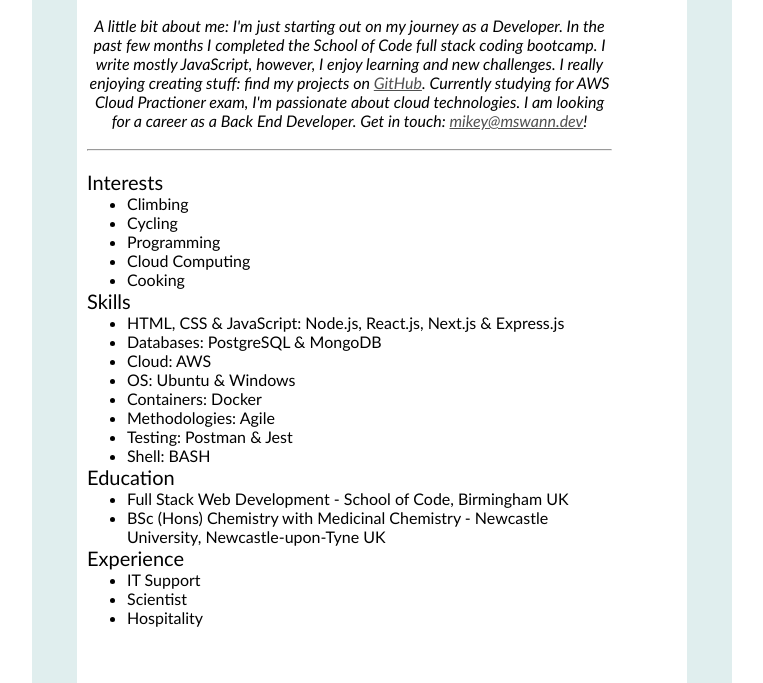
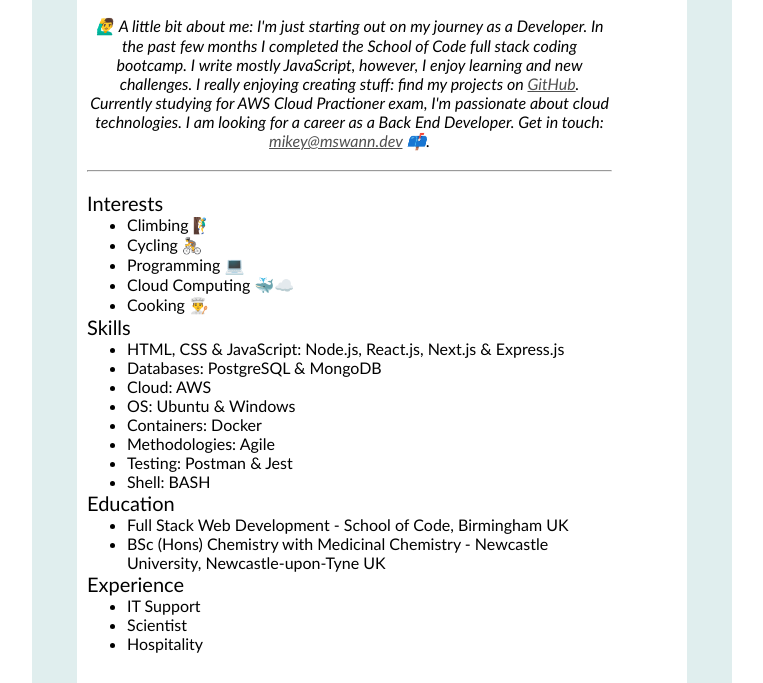
Before and after one commit to michaelfswann/cloud-resume-challenge, a plain HTML site: page resume.html in a window 1280 px wide. Shown: the part 117-800 px from the top of the page, without its empty margins (258-1021 px from the left). Drawn offline with Linux system fonts and the light colour scheme.

Commit message:
updated resume

```diff
--- a/resume.html
+++ b/resume.html
@@ -17,14 +17,14 @@
       <br />
       <div>
         <p id="about-me">
-          A little bit about me: I'm just starting out on my journey as a
+          🙋‍♂️ A little bit about me: I'm just starting out on my journey as a
           Developer. In the past few months I completed the School of Code full
           stack coding bootcamp. I write mostly JavaScript, however, I enjoy
           learning and new challenges. I really enjoying creating stuff: find my
           projects on <a href="github.com/michaelfswann">GitHub</a>. Currently
           studying for AWS Cloud Practioner exam, I'm passionate about cloud
           technologies. I am looking for a career as a Back End Developer. Get
-          in touch: <a href="mailto:mikey@mswann.dev">mikey@mswann.dev</a>!
+          in touch: <a href="mailto:mikey@mswann.dev">mikey@mswann.dev</a> 📫.
         </p>
         <br />
       </div>
@@ -32,11 +32,11 @@
       <br />
       <p class="head">Interests</p>
       <ul>
-        <li>Climbing</li>
-        <li>Cycling</li>
-        <li>Programming</li>
-        <li>Cloud Computing</li>
-        <li>Cooking</li>
+        <li>Climbing 🧗‍♂️</li>
+        <li>Cycling 🚴</li>
+        <li>Programming 💻</li>
+        <li>Cloud Computing 🐳☁️</li>
+        <li>Cooking 👨‍🍳</li>
       </ul>
       <p class="head">Skills</p>
       <ul>
```
